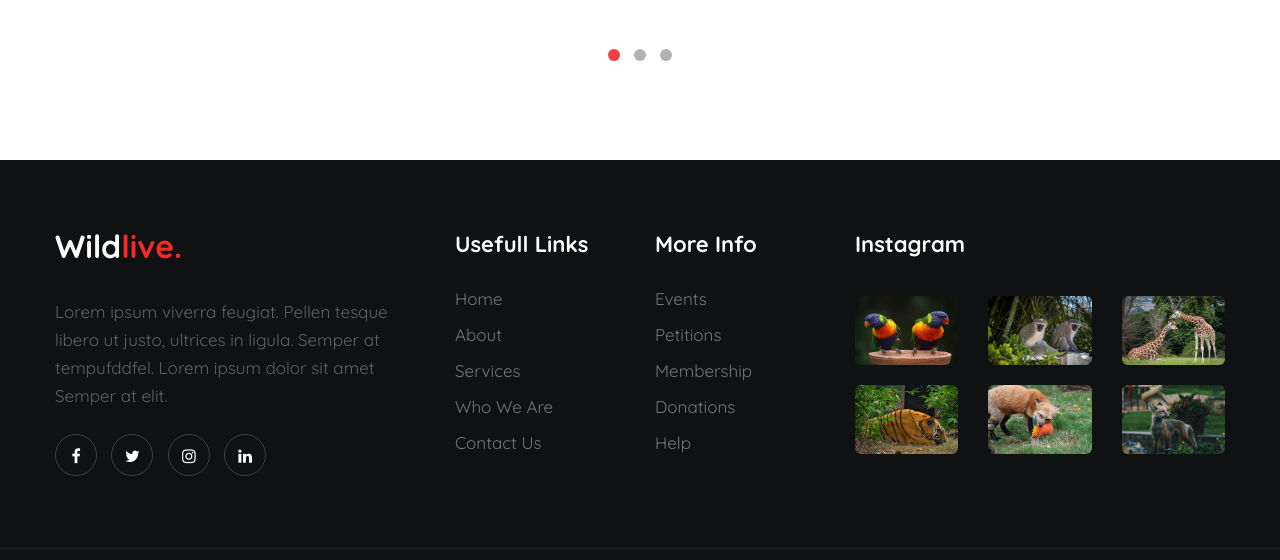
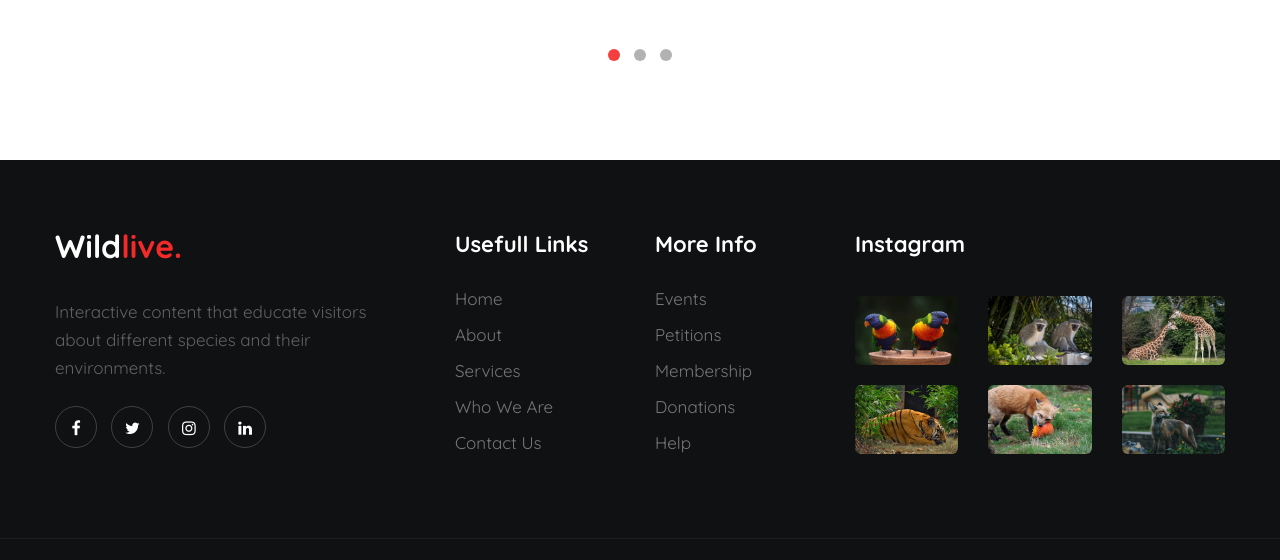
Before and after one commit to SriSatya2712/Wildlife_Project, a plain HTML site: page index.html in a window 1280 px wide. Shown: the part 4447-5007 px from the top of the page. Drawn offline with Linux system fonts and the light colour scheme.

Commit message:
Update index.html

```diff
--- a/index.html
+++ b/index.html
@@ -531,8 +531,7 @@
               <a class="footer-brand-logo" href="index.html">Wild<span class="sublog">live.</span></a>
 
             </div>
-            <p>Lorem ipsum viverra feugiat. Pellen tesque libero ut justo, ultrices in ligula. Semper at
-              tempufddfel. Lorem ipsum dolor sit amet Semper at elit.</p>
+            <p>Interactive content that educate visitors about different species and their environments.</p>
             <div class="main-social-footer-29 mt-4">
               <a href="#facebook" class="facebook"><span class="fa fa-facebook"></span></a>
               <a href="#twitter" class="twitter"><span class="fa fa-twitter"></span></a>
```
